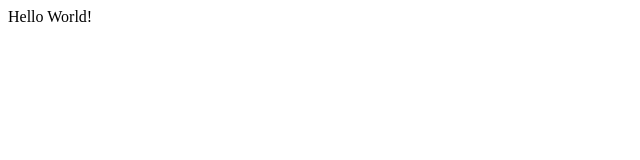
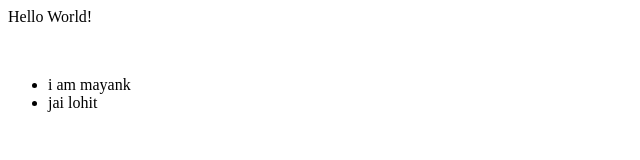
Before and after one commit to mnk343/newGitTest, a plain HTML site: page index.html in a window 1280 px wide. Shown: the whole page, without its empty margins (0-640 px from the left). Drawn offline with Linux system fonts and the light colour scheme.

Commit message:
=changes

```diff
--- a/index.html
+++ b/index.html
@@ -1,3 +1,10 @@
 	<p>
 		Hello World!
 	</p>
+
+	<br>
+	<ul>
+		<li>i am mayank</li>
+		<li>jai lohit</li>
+
+	</ul>
```
